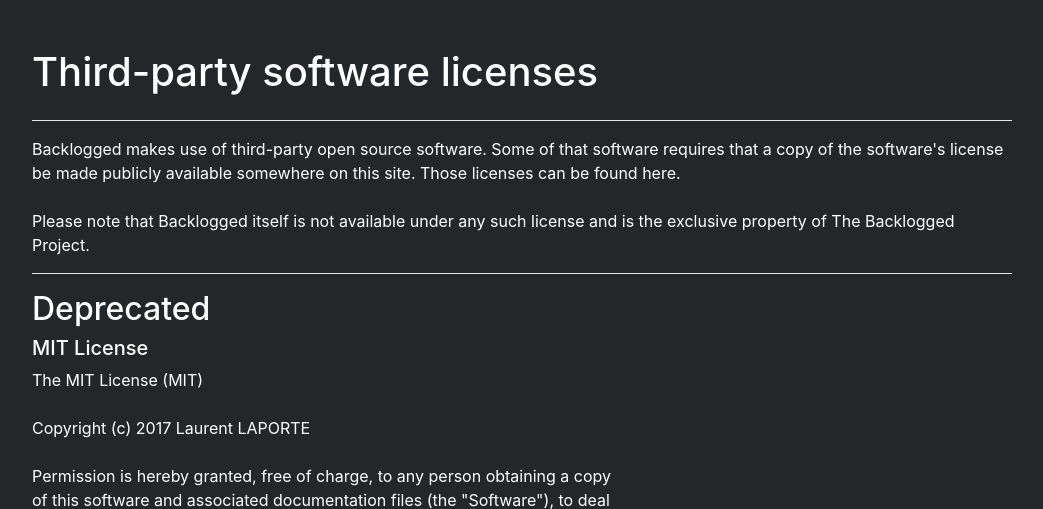
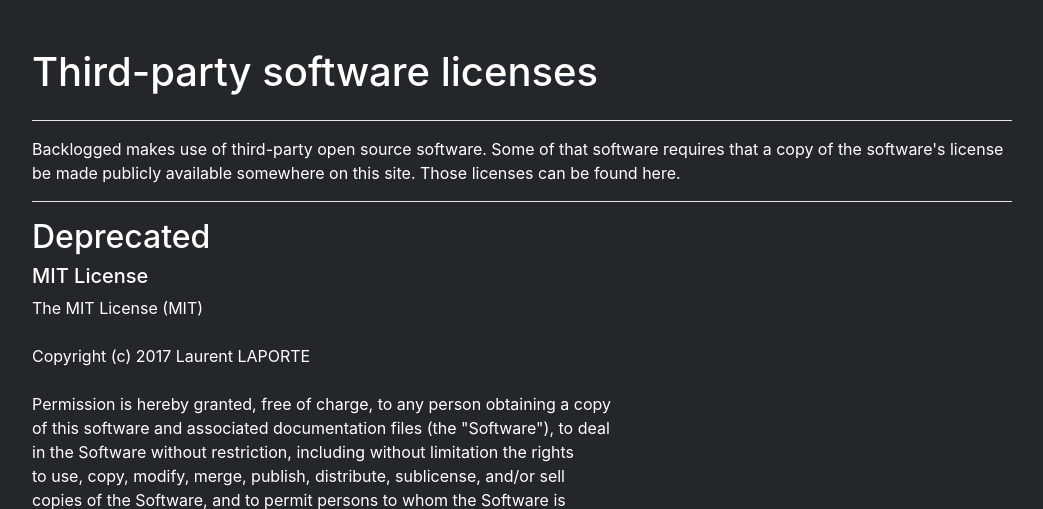
Before and after one commit to backlogged/backlogged, a Django app: page /about/licenses/ in a window 1280 px wide. Shown: the part 64-573 px from the top of the page, without its empty margins (118-1161 px from the left). Run offline with Django 3.2, Linux system fonts and the light colour scheme; parts of the project's set-up code (start-up, migrations or seed data) failed here and were passed over; some libraries are stand-ins or nearby versions; some web fonts are replaced.

Commit message:
edited license preface in licenses.html

```diff
--- a/templates/licenses.html
+++ b/templates/licenses.html
@@ -22,10 +22,6 @@
                 Backlogged makes use of third-party open source software. Some of that software requires that a copy
                 of the software's license be made publicly available somewhere on this site. Those licenses can be
                 found here.
-                <br>
-                <br>
-                Please note that Backlogged itself is not available under any such license and is the exclusive
-                property of The Backlogged Project.
             </div>
         </div>
         <div class="row">
```
